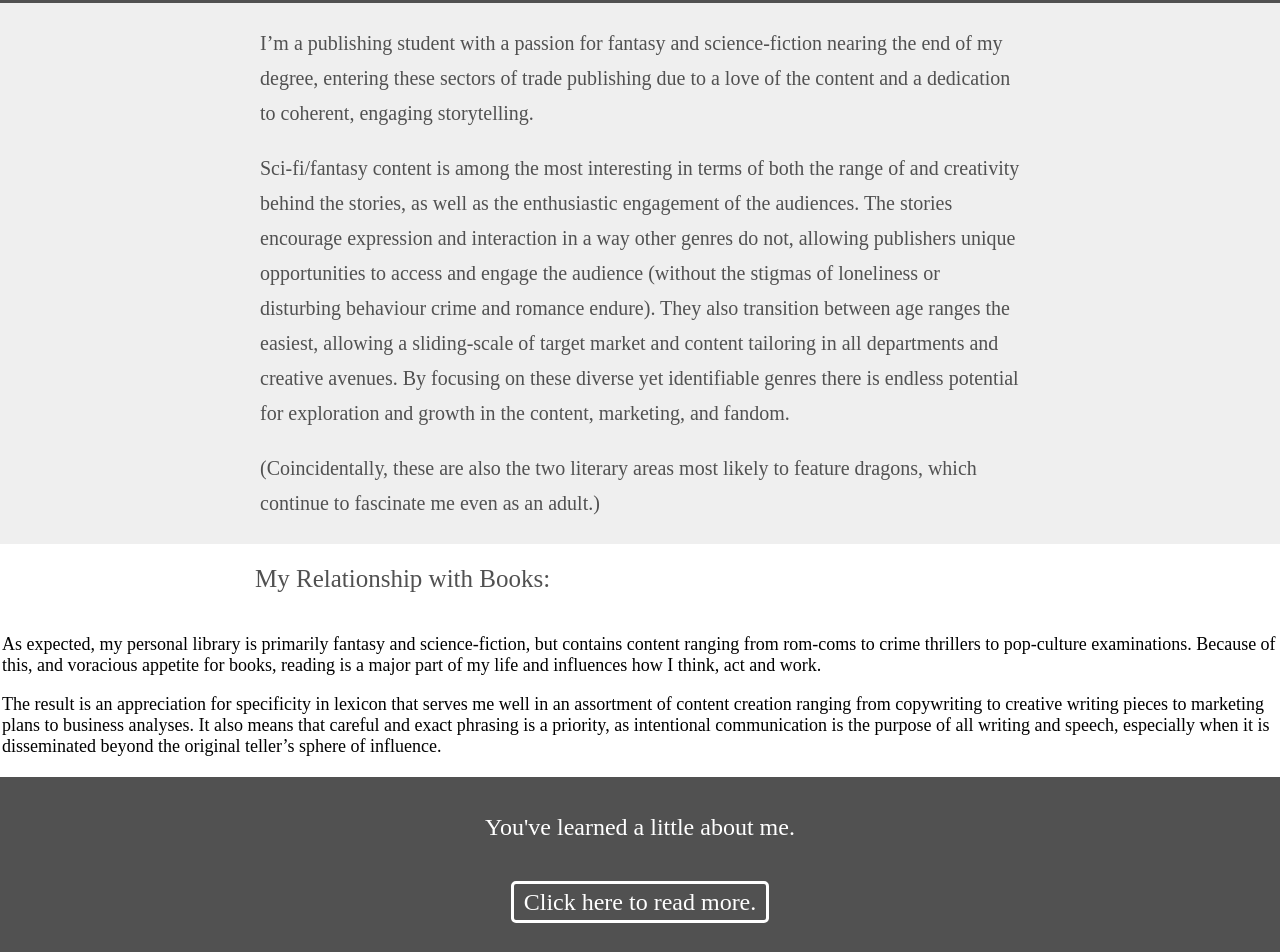
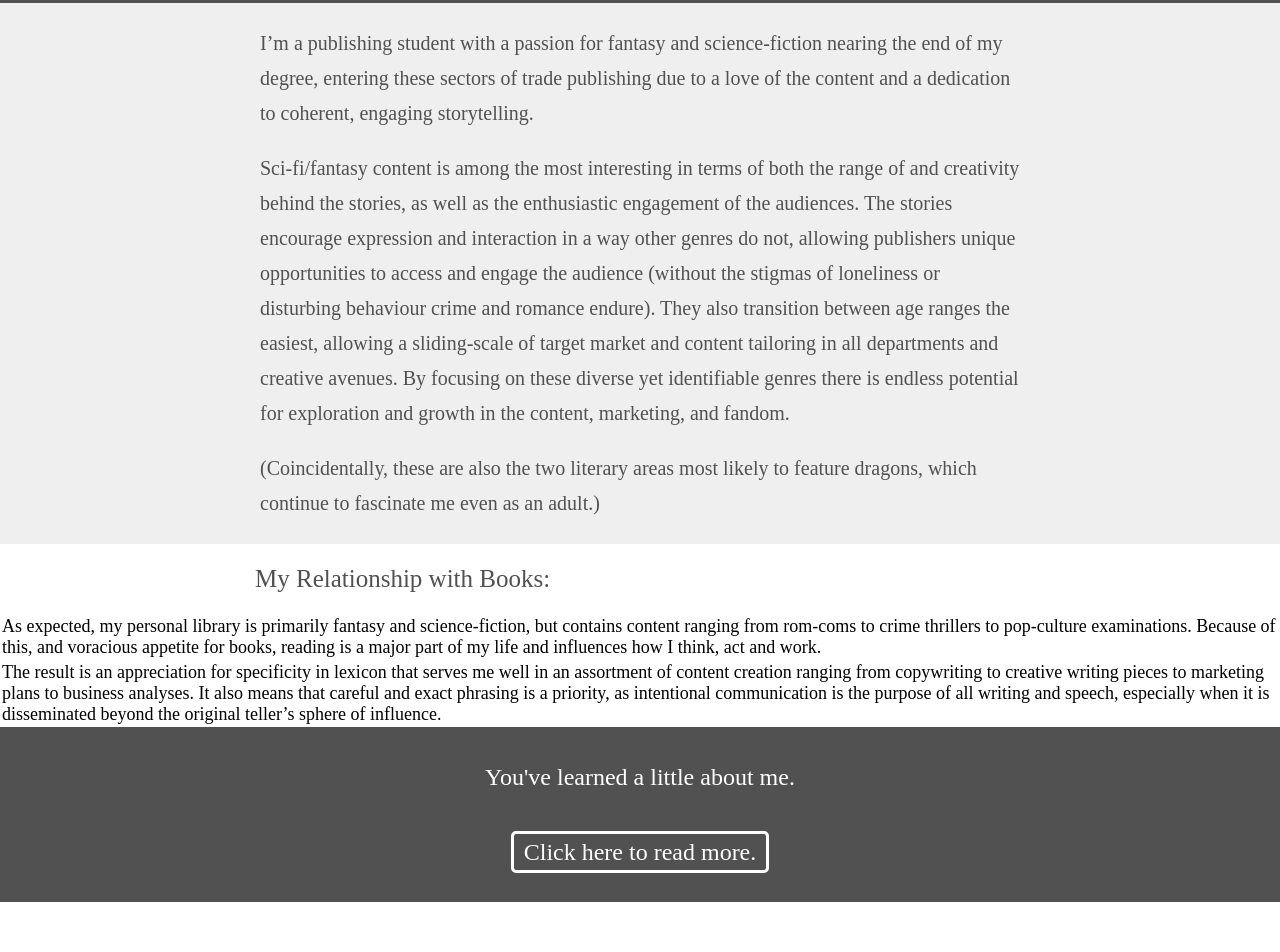
Before and after one commit to DragonLibrary/BookBlog, a Jekyll site: the page aboutme/index.html, which Jekyll copies as it is, in a window 1280 px wide. Shown: the part 606-1558 px from the top of the page. Built offline with Jekyll 4.4.1, drawn with Linux system fonts in a browser that asks for light colours; after the commit the page ends 1508 px from its top, so only the background shows below that.

Commit message:
Update styles.css
Changed info_text to info_text p

```diff
--- a/aboutme/css/styles.css
+++ b/aboutme/css/styles.css
@@ -114,7 +114,7 @@
 	padding: 0 15px 0 5px;
 }
 
-.info_text {
+.info_text p {
 	color: black;
 	font-size: 18px;
 	text-align: left;
```
